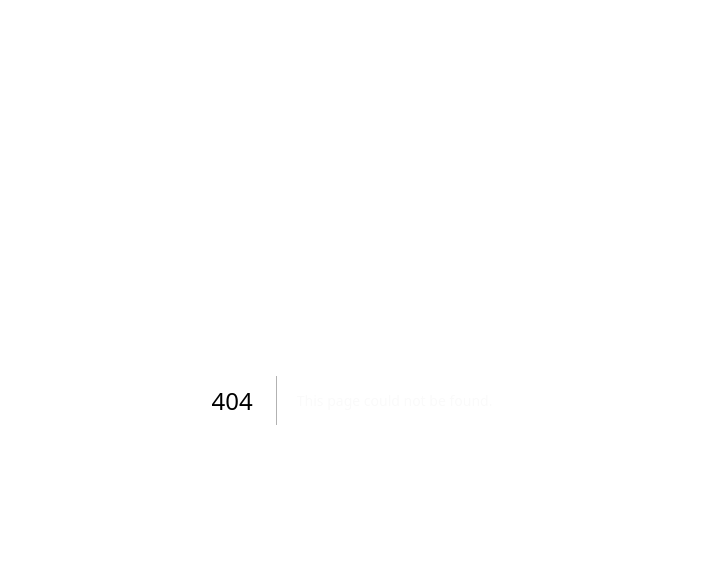
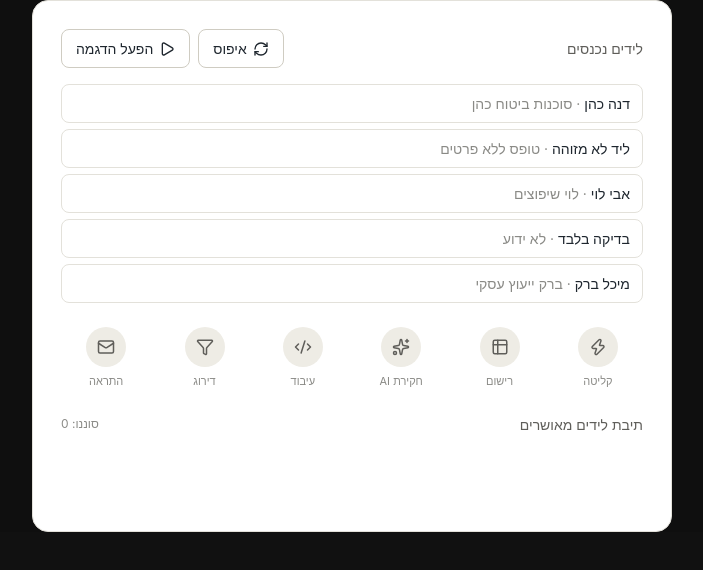
Before and after one commit to frontEndExpert/aylonspigel, a Next.js app: page /leadsDemo in a window 1280 px wide. Before the commit this address had no page. Shown: the top 570 px of the page, without its empty margins (288-991 px from the left). Built offline with nearby package versions, Linux system fonts and the light colour scheme.

Commit message:
leadsDemo

```diff
--- a/package.json
+++ b/package.json
@@ -19,6 +19,7 @@
     "autoprefixer": "^10.4.16",
     "eslint": "^8.44.0",
     "eslint-config-next": "^13.4.8",
+    "lucide-react": "^1.39.0",
     "next": "^13.5.8",
     "npm": "^10.1.0",
     "postcss": "^8.4.31",
--- /dev/null
+++ b/src/components/LeadIQDemo.jsx
@@ -0,0 +1,223 @@
+//"use client"; // remove this line if you're not using Next.js App Router
+
+import { useState, useRef } from "react";
+import { Zap, Table2, Sparkles, Code2, Filter, Mail, RefreshCw, Play } from "lucide-react";
+
+const LEADS = [
+  { name: "דנה כהן", company: "סוכנות ביטוח כהן", qualified: true, score: 92, note: "מחפשת פוליסת עסק, תקציב גבוה" },
+  { name: "ליד לא מזוהה", company: "טופס ללא פרטים", qualified: false, score: 18, note: "מספר לא תקין" },
+  { name: "אבי לוי", company: "לוי שיפוצים", qualified: true, score: 88, note: "פרויקט משרד, זמין השבוע" },
+  { name: "בדיקה בלבד", company: "לא ידוע", qualified: false, score: 24, note: "כנראה מילוי מקרי" },
+  { name: "מיכל ברק", company: "ברק ייעוץ עסקי", qualified: true, score: 95, note: "10 עובדים, רוצה אוטומציה מיידית" },
+];
+
+const STAGES = [
+  { icon: Zap, label: "קליטה" },
+  { icon: Table2, label: "רישום" },
+  { icon: Sparkles, label: "חקירת AI" },
+  { icon: Code2, label: "עיבוד" },
+  { icon: Filter, label: "דירוג" },
+  { icon: Mail, label: "התראה" },
+];
+
+const COLORS = {
+  surface1: "#eeece5",
+  surface2: "#ffffff",
+  textPrimary: "#1e262e",
+  textSecondary: "#5f5e5a",
+  textMuted: "#8a8a86",
+  textAccent: "#0d1b34",
+  textSuccess: "#27500a",
+  border: "#e3e1da",
+  borderStrong: "#cfccc2",
+  bgAccent: "#e9edf3",
+  bgAccentMuted: "rgba(233,237,243,0.7)",
+  bgSuccess: "#eaf3de",
+};
+
+function sleep(ms) {
+  return new Promise((resolve) => setTimeout(resolve, ms));
+}
+
+export default function LeadIQDemo() {
+  const [activeIndex, setActiveIndex] = useState(-1);
+  const [doneSet, setDoneSet] = useState(new Set());
+  const [activeStage, setActiveStage] = useState(-1);
+  const [inbox, setInbox] = useState([]);
+  const [filteredCount, setFilteredCount] = useState(0);
+  const [running, setRunning] = useState(false);
+  const [playLabel, setPlayLabel] = useState("הפעל הדגמה");
+  const runToken = useRef(0);
+
+  function reset() {
+    runToken.current += 1;
+    setRunning(false);
+    setActiveIndex(-1);
+    setDoneSet(new Set());
+    setActiveStage(-1);
+    setInbox([]);
+    setFilteredCount(0);
+    setPlayLabel("הפעל הדגמה");
+  }
+
+  async function run() {
+    if (running) return;
+    const myToken = ++runToken.current;
+    setRunning(true);
+    setPlayLabel("מריץ...");
+    setInbox([]);
+    setFilteredCount(0);
+    const localDone = new Set();
+    setDoneSet(new Set());
+
+    for (let i = 0; i < LEADS.length; i++) {
+      if (myToken !== runToken.current) return;
+      setActiveIndex(i);
+      setActiveStage(-1);
+
+      for (let s = 0; s < STAGES.length; s++) {
+        await sleep(220);
+        if (myToken !== runToken.current) return;
+        setActiveStage(s);
+      }
+
+      await sleep(300);
+      if (myToken !== runToken.current) return;
+
+      if (LEADS[i].qualified) {
+        setInbox((prev) => [LEADS[i], ...prev]);
+      } else {
+        setFilteredCount((c) => c + 1);
+      }
+
+      localDone.add(i);
+      setDoneSet(new Set(localDone));
+      setActiveStage(-1);
+      await sleep(250);
+    }
+
+    if (myToken !== runToken.current) return;
+    setActiveIndex(-1);
+    setPlayLabel("הפעל שוב");
+    setRunning(false);
+  }
+
+  return (
+    <div dir="rtl" style={{ fontFamily: "'Assistant', -apple-system, sans-serif", color: COLORS.textPrimary }}>
+      <h2 style={visuallyHidden}>
+        הדגמה אינטראקטיבית: לידים נכנסים, נחקרים ומדורגים אוטומטית על ידי AI, ורק המתאימים מגיעים כהתראה
+      </h2>
+
+      <div style={{ maxWidth: 640, margin: "0 auto", background: COLORS.surface2, border: `0.5px solid ${COLORS.border}`, borderRadius: 16, padding: "1.75rem" }}>
+
+        <div style={{ display: "flex", alignItems: "center", justifyContent: "space-between", marginBottom: "1rem" }}>
+          <div style={{ fontSize: 14, color: COLORS.textSecondary }}>לידים נכנסים</div>
+          <div style={{ display: "flex", gap: 8 }}>
+            <button onClick={reset} style={btnStyle}>
+              <RefreshCw size={16} aria-hidden="true" />
+              <span>איפוס</span>
+            </button>
+            <button onClick={run} disabled={running} style={{ ...btnStyle, opacity: running ? 0.5 : 1, cursor: running ? "default" : "pointer" }}>
+              <Play size={16} aria-hidden="true" />
+              <span>{playLabel}</span>
+            </button>
+          </div>
+        </div>
+
+        <div style={{ display: "flex", flexDirection: "column", gap: 6, marginBottom: "1.5rem" }}>
+          {LEADS.map((lead, i) => {
+            const isActive = i === activeIndex;
+            const isDone = doneSet.has(i);
+            return (
+              <div key={i} style={{
+                display: "flex", alignItems: "center", justifyContent: "space-between",
+                padding: "8px 12px", borderRadius: 8,
+                border: `0.5px solid ${COLORS.border}`,
+                background: isActive ? COLORS.bgAccentMuted : COLORS.surface2,
+                opacity: isDone ? 0.5 : 1,
+                transition: "opacity 0.3s, background 0.3s",
+              }}>
+                <div style={{ fontSize: 14 }}>
+                  <span style={{ fontWeight: 500 }}>{lead.name}</span>{" "}
+                  <span style={{ color: COLORS.textMuted }}>· {lead.company}</span>
+                </div>
+                {isActive && <span style={{ fontSize: 12, color: COLORS.textAccent }}>בעיבוד...</span>}
+                {!isActive && isDone && (
+                  <span style={{ fontSize: 16, color: lead.qualified ? COLORS.textSuccess : COLORS.textMuted, display: "flex" }}>
+                    {lead.qualified ? "✓" : "✕"}
+                  </span>
+                )}
+              </div>
+            );
+          })}
+        </div>
+
+        <div style={{ display: "grid", gridTemplateColumns: "repeat(6, minmax(0,1fr))", gap: 8, marginBottom: "1.5rem" }}>
+          {STAGES.map((stage, i) => {
+            const Icon = stage.icon;
+            const isActive = i <= activeStage;
+            return (
+              <div key={i} style={{ textAlign: "center" }}>
+                <div style={{
+                  width: 40, height: 40, margin: "0 auto 6px", borderRadius: "50%",
+                  background: isActive ? COLORS.bgAccent : COLORS.surface1,
+                  display: "flex", alignItems: "center", justifyContent: "center",
+                  transition: "background 0.2s",
+                }}>
+                  <Icon size={18} color={isActive ? COLORS.textAccent : COLORS.textSecondary} aria-hidden="true" />
+                </div>
+                <div style={{ fontSize: 11, color: COLORS.textMuted }}>{stage.label}</div>
+              </div>
+            );
+          })}
+        </div>
+
+        <div style={{ display: "flex", alignItems: "center", justifyContent: "space-between", marginBottom: "0.5rem" }}>
+          <div style={{ fontSize: 14, color: COLORS.textSecondary }}>תיבת לידים מאושרים</div>
+          <div style={{ fontSize: 12, color: COLORS.textMuted }}>סוננו: {filteredCount}</div>
+        </div>
+
+        <div style={{ display: "flex", flexDirection: "column", gap: 8, minHeight: 60 }}>
+          {inbox.map((lead, i) => (
+            <div key={lead.name + i} style={{
+              background: COLORS.surface2, border: `0.5px solid ${COLORS.border}`,
+              borderRadius: 12, padding: "0.75rem 1rem",
+              animation: "leadFadeIn 0.3s ease",
+            }}>
+              <div style={{ display: "flex", alignItems: "center", justifyContent: "space-between" }}>
+                <div>
+                  <span style={{ fontWeight: 500, fontSize: 14 }}>{lead.name}</span>{" "}
+                  <span style={{ color: COLORS.textMuted, fontSize: 13 }}>· {lead.company}</span>
+                </div>
+                <span style={{ background: COLORS.bgSuccess, color: COLORS.textSuccess, fontSize: 12, padding: "2px 8px", borderRadius: 8 }}>
+                  ציון {lead.score}
+                </span>
+              </div>
+              <div style={{ fontSize: 13, color: COLORS.textSecondary, marginTop: 4 }}>{lead.note}</div>
+            </div>
+          ))}
+        </div>
+
+      </div>
+
+      <style>{`
+        @keyframes leadFadeIn {
+          from { opacity: 0; transform: translateY(-6px); }
+          to { opacity: 1; transform: translateY(0); }
+        }
+      `}</style>
+    </div>
+  );
+}
+
+const btnStyle = {
+  display: "flex", alignItems: "center", gap: 6,
+  fontFamily: "inherit", fontSize: 14, padding: "8px 14px",
+  borderRadius: 8, border: `0.5px solid ${COLORS.borderStrong}`,
+  background: COLORS.surface2, color: COLORS.textPrimary, cursor: "pointer",
+};
+
+const visuallyHidden = {
+  position: "absolute", width: 1, height: 1,
+  overflow: "hidden", clip: "rect(0,0,0,0)", whiteSpace: "nowrap",
+};
--- /dev/null
+++ b/src/pages/leadsDemo.jsx
@@ -0,0 +1,13 @@
+import App from '@/components/App';
+import LeadIQDemo from '@/components/LeadIQDemo';
+
+export default function LeadsDemoPage() {
+  return (
+    <App
+      title="LeadIQ Demo"
+      description="LeadIQ demo page showcasing AI-powered lead qualification and engagement."
+    >
+      <LeadIQDemo />
+    </App>
+  );
+}
```
Also changed, not shown: 1 other file (tests, documents, lock files or other folders).
